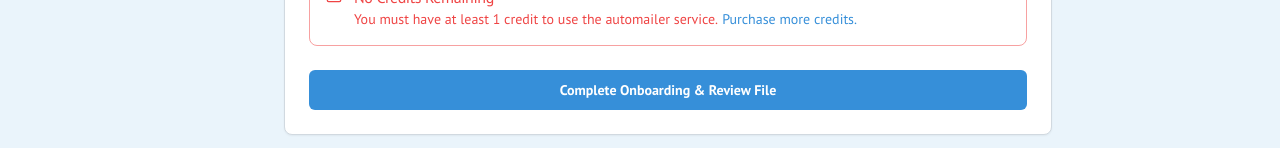
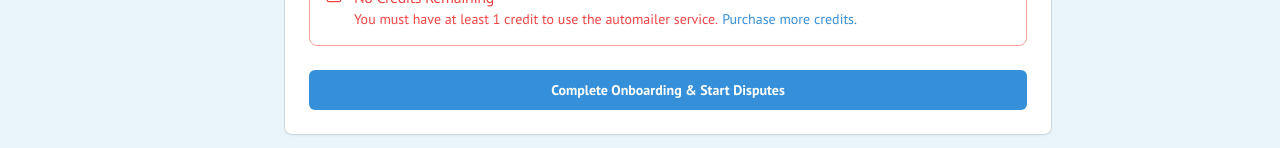
Before and after one commit to unlockscoreai/clarityai, a Next.js app: page /onboarding in a window 1280 px wide. Shown: the part 1037-1185 px from the top of the page. Built offline with nearby package versions, Linux system fonts and the light colour scheme.

Commit message:
when the onboarding is complete it should trigger the dispute letters. o

```diff
--- a/src/app/onboarding/page.tsx
+++ b/src/app/onboarding/page.tsx
@@ -18,12 +18,14 @@ import { Switch } from "@/components/ui/switch";
 import { Alert, AlertDescription, AlertTitle } from "@/components/ui/alert";
 import { UploadCloud, FileCheck, Info, CreditCard } from "lucide-react";
 import Link from "next/link";
+import { useRouter } from "next/navigation";
 
 export default function OnboardingPage() {
   const [credits, setCredits] = useState(0); // Mock credits state. 0 for disabled, >0 for enabled.
   const [autoMailer, setAutoMailer] = useState(false);
   const [idFile, setIdFile] = useState<File | null>(null);
   const [mailFile, setMailFile] = useState<File | null>(null);
+  const router = useRouter();
 
   const affiliateName = "Jane Doe"; // Mock affiliate name
 
@@ -45,6 +47,9 @@ export default function OnboardingPage() {
     console.log("Form submitted");
     // In a real app, you would make an API call to your backend to handle the files and data.
     // If automailer is enabled, you would trigger the doupost service.
+
+    // Redirect to the disputes page to begin the process.
+    router.push('/disputes');
   };
 
   return (
@@ -189,7 +194,7 @@ export default function OnboardingPage() {
             </CardContent>
             <CardFooter>
                  <Button type="submit" className="w-full font-bold">
-                    Complete Onboarding & Review File
+                    Complete Onboarding & Start Disputes
                  </Button>
             </CardFooter>
           </Card>
```
